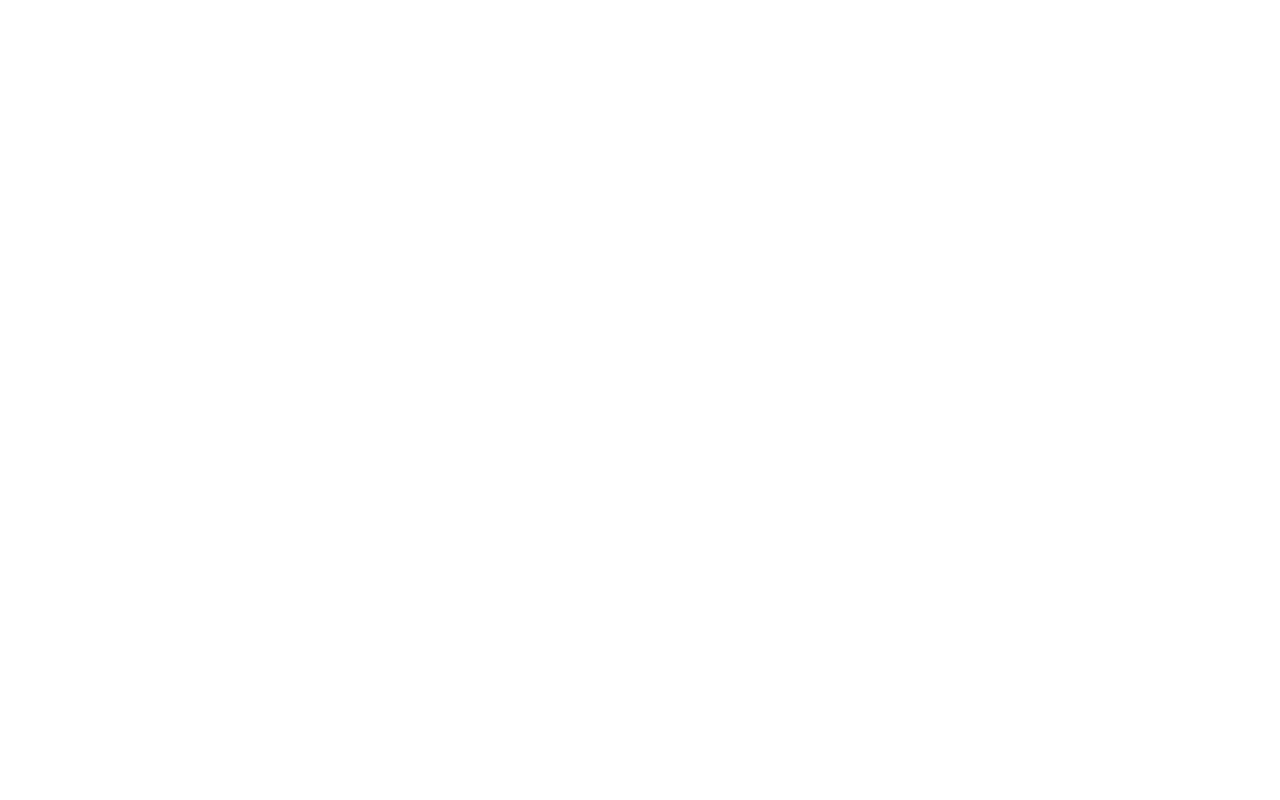
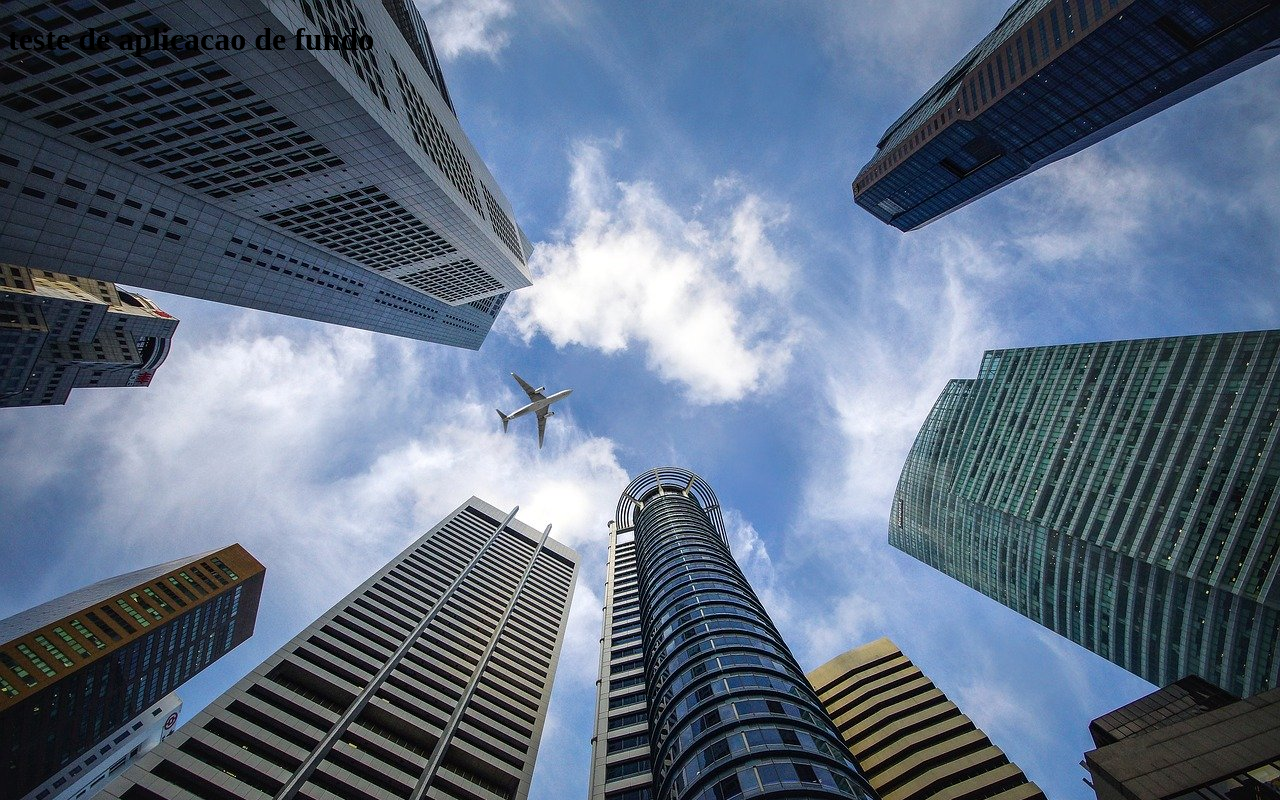
Before and after one commit to Matheusvargas10/html-css, a plain HTML site: page exercicios/ex022/fundo02.html in a window 1280 px wide. Drawn offline with Linux system fonts and the light colour scheme.

Commit message:
Novo exercício

```diff
--- a/exercicios/ex022/fundo02.html
+++ b/exercicios/ex022/fundo02.html
@@ -5,8 +5,15 @@
     <meta http-equiv="X-UA-Compatible" content="IE=edge">
     <meta name="viewport" content="width=device-width, initial-scale=1.0">
     <title>Fundo de img2</title>
+    <style>
+        body{
+            background-image: url(img/wallpaper002.jpg);
+            background-repeat: no-repeat;
+
+        }
+    </style>
 </head>
 <body>
-
+    <h1>teste de aplicacao de fundo</h1>
 </body>
 </html>
```
Also changed, not shown: exercicios/ex022/fundo03.html (added, +12 -0 lines).
